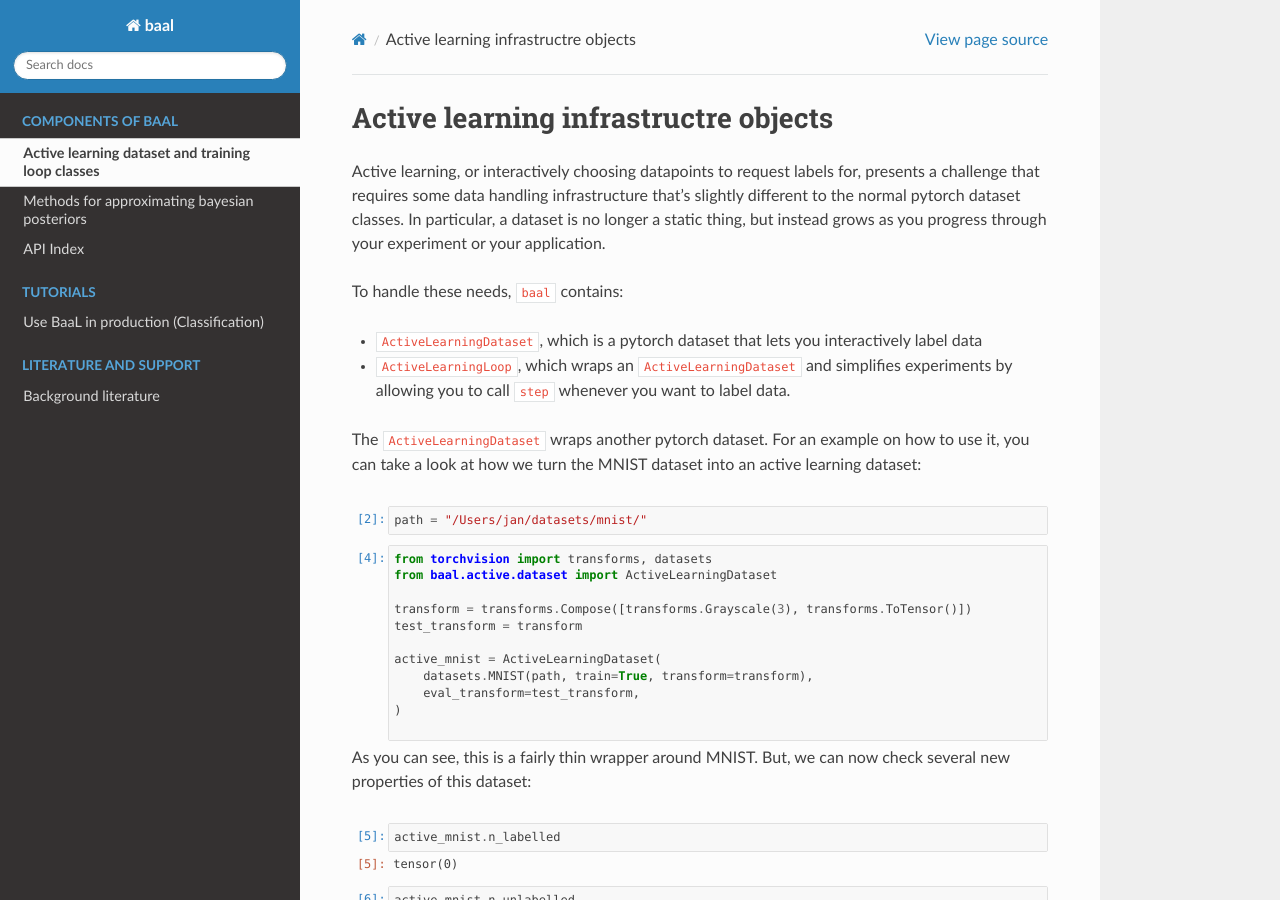
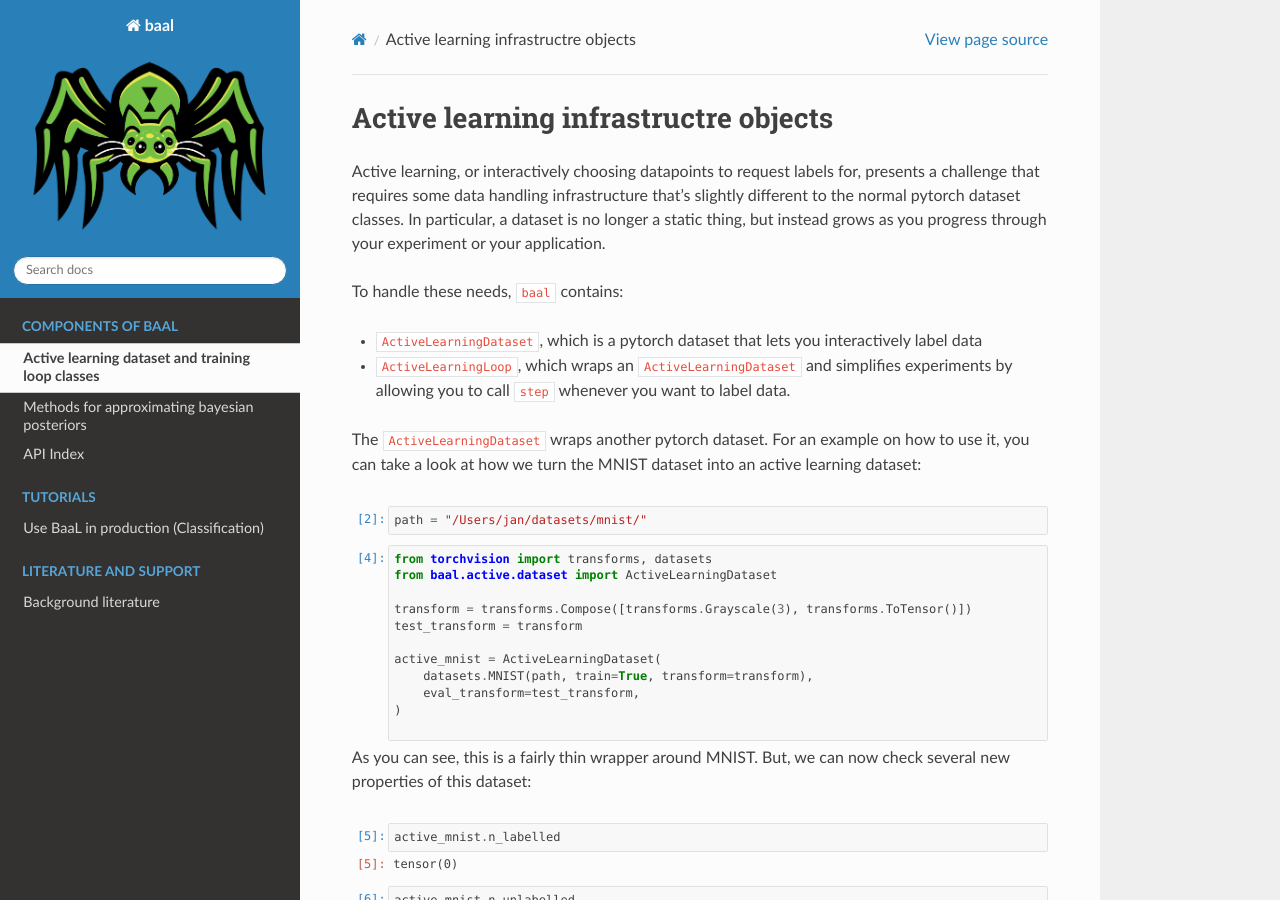
Before and after one commit to baal-org/baal, a Sphinx documentation site: the page built from docs/active-learning.ipynb, in a window 1280 px wide and 900 px high. Built offline with Sphinx 7.4.7 and the Read the Docs theme 2.0.0, drawn with Linux system fonts in a browser that asks for light colours; pages that are not in the unit, such as notebooks, are missing from menus.

Commit message:
Add a transparent version of the logo to the documentation

```diff
--- a/docs/conf.py
+++ b/docs/conf.py
@@ -88,6 +88,7 @@ pygments_style = None
 #
 html_theme = "sphinx_rtd_theme"
 html_theme_path = [sphinx_rtd_theme.get_html_theme_path()]
+html_logo = "literature/images/logo-transparent.png"
 
 # Theme options are theme-specific and customize the look and feel of a theme
 # further.  For a list of options available for each theme, see the
```
Also changed, not shown: docs/literature/images/logo-transparent.png (added).
